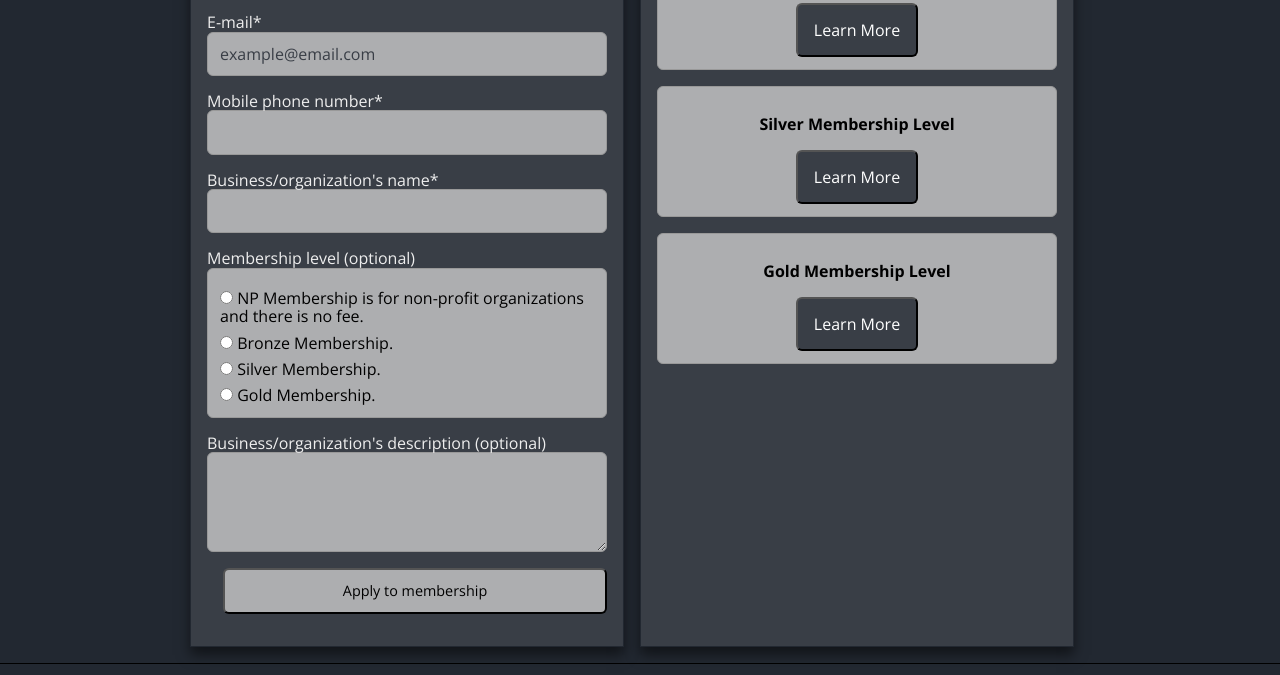
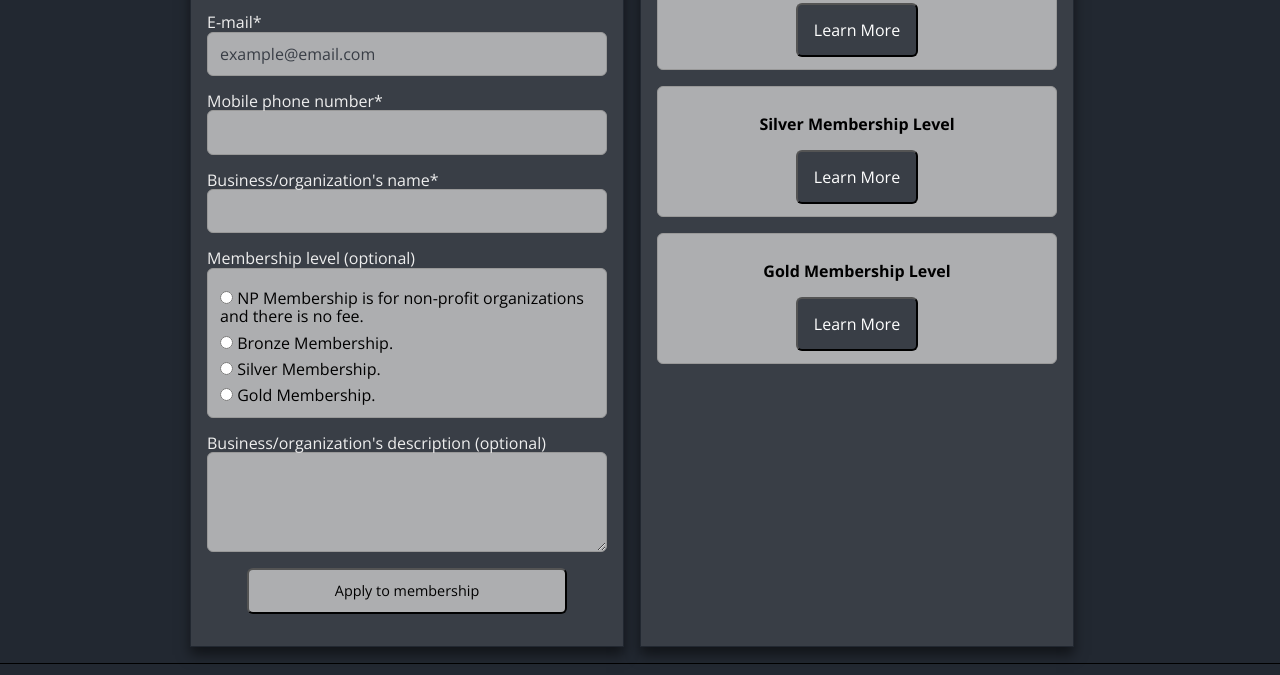
Before and after one commit to mserdarozden/wdd231, a plain HTML site: page chamber/join.html in a window 1280 px wide. Shown: the part 434-1109 px from the top of the page. Drawn offline with nearby package versions, Linux system fonts and the light colour scheme.

Commit message:
join page correction2

```diff
--- a/chamber/join.html
+++ b/chamber/join.html
@@ -60,14 +60,14 @@
             <form method="get" action="thankyou.html" class="membership-form">
                 <h1>Membership Form</h1>
                 <label>First name* <input type="text" id="fname-select" name="fname" title="Applicant's First Name"
-                    autocomplete="given-name" required></label>
+                        autocomplete="given-name" required></label>
                 <label>Last name* <input type="text" id="lname-select" name="lname" title="Applicant's Last Name"
-                    autocomplete="family-name" required></label>
+                        autocomplete="family-name" required></label>
                 <label>Organizational title (optional) <input type="text" id="title-select" name="title"
                         title="Applicant's Organizational Title" autocomplete="organization-title"
                         pattern="[A-Za-z\s\-]{7,}"></label>
                 <label>E-mail* <input type="email" id="name-email" name="email" title="Applicant's Email Address"
-                    autocomplete="email" placeholder="example@email.com" required></label>
+                        autocomplete="email" placeholder="example@email.com" required></label>
                 <label>Mobile phone number* <input type="tel" id="phone-select" name="phone"
                         title="Applicant's Mobile Phone Number" autocomplete="tel" required></label>
                 <label>Business/organization's name* <input type="text" id="bname-select" name="bname"
@@ -77,7 +77,8 @@
                     <div class="radio-item">
                         <input type="radio" id="npm-select" name="membership" title="Select Membership Level"
                             value="Non-Profit-Membership">
-                        <label for="npm-select">NP Membership is for non-profit organizations and there is no fee.</label><br>
+                        <label for="npm-select">NP Membership is for non-profit organizations and there is no
+                            fee.</label><br>
                     </div>
                     <div class="radio-item">
                         <input type="radio" id="bronze-select" name="membership" value="Bronze-Membership">
@@ -97,9 +98,12 @@
                         name="description" title="Business/Organization's Description"
                         autocomplete="off"></textarea></label>
 
-                        <input type="hidden" id="timestamp" name="timestamp">
+                <input type="hidden" id="timestamp" name="timestamp">
+                <div class="submit-button-container">
+                    <input type="submit" value="Apply to membership">
+                </div>
 
-                <input type="submit" value="Apply to membership">
+
             </form>
             <div class="levels-container">
                 <h1>Membership Levels</h1>
--- a/chamber/styles/join.css
+++ b/chamber/styles/join.css
@@ -92,12 +92,17 @@ form textarea {
     height: 100px;
 }
 
+.submit-button-container {
+    display: flex;
+    justify-content: center;
+}
+
 form input[type="submit"] {
     background-color: var(--grey-color);
     color: black;
     border-radius: 6px;
     padding: .8rem;
-    width: 96%;
+    width: 80%;
     max-width: 400px;
     margin: 1rem;
     font-size: .9rem;
@@ -160,9 +165,6 @@ input::placeholder {
 }
 
 /* Formatting Membership Modals */
-dialog {
-
-}
 
 dialog h2 {
     font-size: 1rem;
```
